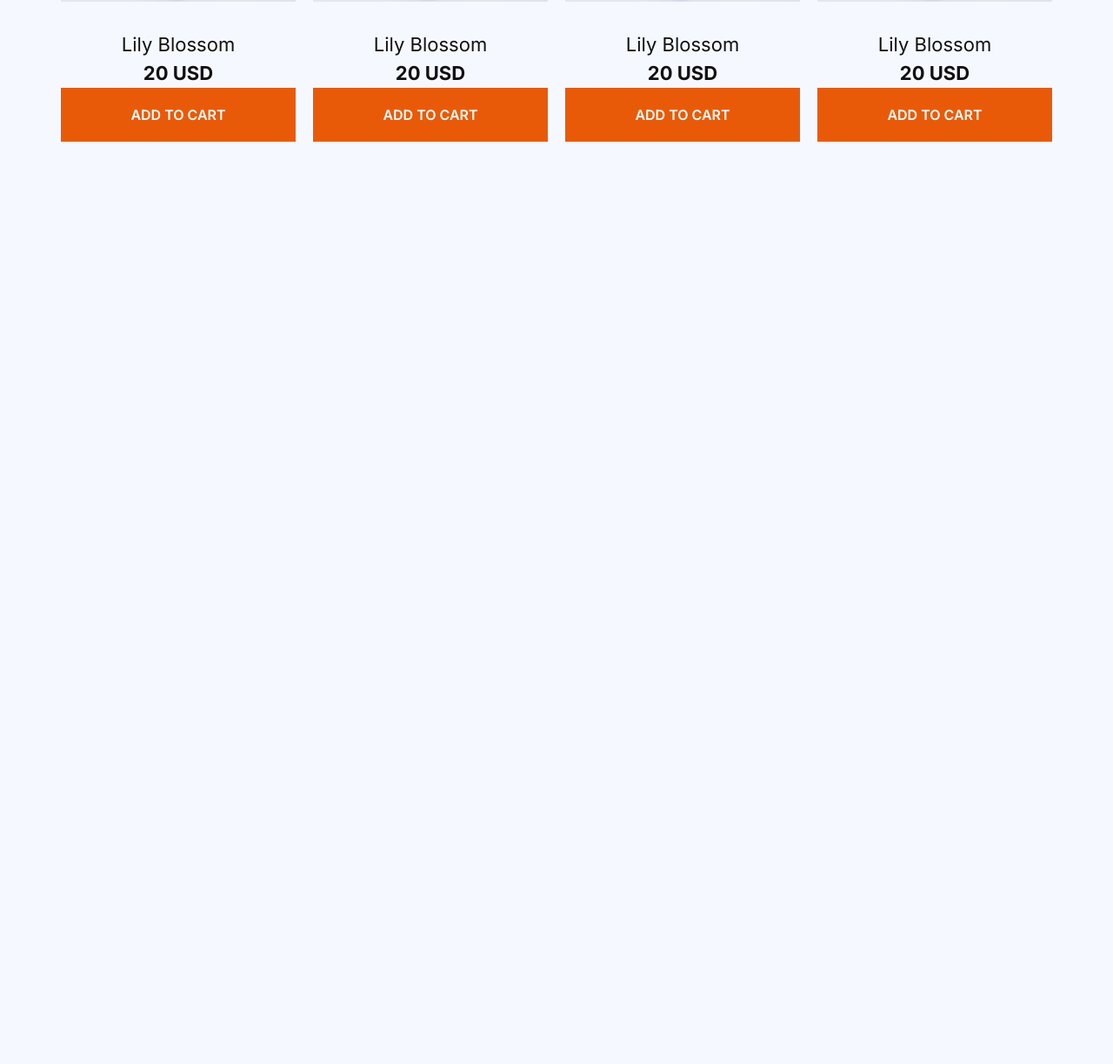
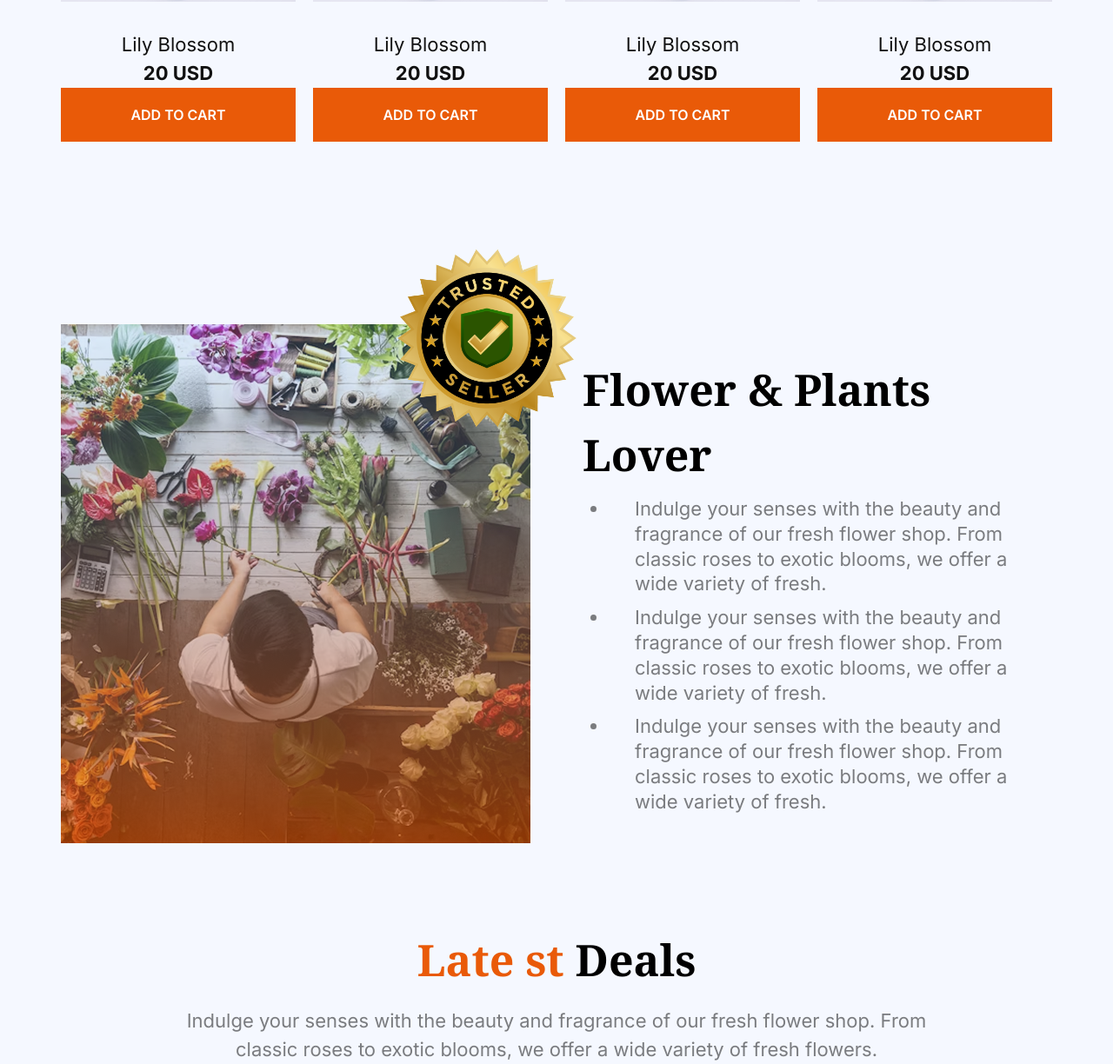
Before and after one commit to Muzahid-bd/B12A02-Responsive-Flowers-main, a plain HTML site: page index.html in a window 1280 px wide. Shown: the part 1840-3064 px from the top of the page at 87% size. Before the commit the page ends 2003 px from the top, so only its background shows below. Drawn offline with nearby package versions, Linux system fonts and the light colour scheme.

Commit message:
challenging part has been compiled

```diff
--- a/index.html
+++ b/index.html
@@ -119,8 +119,43 @@
         </div>
       </div>
 
-      <div class="plant-lover"></div>
-      <div class="latest-details"></div>
+      <div class="plant-lovers max-width">
+        <div class="left">
+          <div class="bottom"><img src="assets/flower-store.png" alt="" /></div>
+          <div class="badge"><img src="assets/trusted-badge.png" alt="" /></div>
+        </div>
+        <div class="message-for-plant-lovers">
+          <h2>Flower & Plants Lover</h2>
+          <ul>
+            <li>
+              Indulge your senses with the beauty and fragrance of our fresh
+              flower shop. From classic roses to exotic blooms, we offer a wide
+              variety of fresh.
+            </li>
+            <li>
+              Indulge your senses with the beauty and fragrance of our fresh
+              flower shop. From classic roses to exotic blooms, we offer a wide
+              variety of fresh.
+            </li>
+            <li>
+              Indulge your senses with the beauty and fragrance of our fresh
+              flower shop. From classic roses to exotic blooms, we offer a wide
+              variety of fresh.
+            </li>
+          </ul>
+        </div>
+      </div>
+      <div class="latest-details">
+        <div>
+          <h2 class="title"><span>Late st</span> Deals</h2>
+          <p class="paragraph">
+            Indulge your senses with the beauty and fragrance of our fresh
+            flower shop. From <br />
+            classic roses to exotic blooms, we offer a wide variety of fresh
+            flowers.
+          </p>
+        </div>
+      </div>
       <div class="subscribe"></div>
     </body>
     <footer></footer>
--- a/style.css
+++ b/style.css
@@ -118,3 +118,56 @@ body {
   font-size: 1rem;
   font-weight: 600;
 }
+
+/* Plant Lover Section */
+
+.plant-lovers {
+  margin-top: 210px;
+  display: flex;
+  justify-content: space-between;
+
+  /* align-items: center; */
+}
+
+.left {
+  width: 540px;
+  position: relative;
+}
+.bottom {
+  position: absolute;
+  width: 540px;
+  height: 600px;
+  /* height: 540px; */
+}
+.badge {
+  width: 286px;
+  height: 286px;
+  position: absolute;
+  top: -127px;
+  left: 347px;
+}
+
+.message-for-plant-lovers {
+  margin-top: 38px;
+  width: 540px;
+}
+.message-for-plant-lovers h2 {
+  font-family: "Noto Serif";
+  font-size: 3.125rem;
+  font-weight: bold;
+  color: black;
+}
+.message-for-plant-lovers ul li {
+  font-family: "inter";
+  font-size: 1.375rem;
+  color: rgba(0, 0, 0, 0.5);
+  list-style: disc;
+  margin-top: 10px;
+  margin-left: 30px;
+  padding-left: 30px;
+  line-height: 1.8rem;
+}
+
+.latest-details {
+  margin-top: 130px;
+}
```
